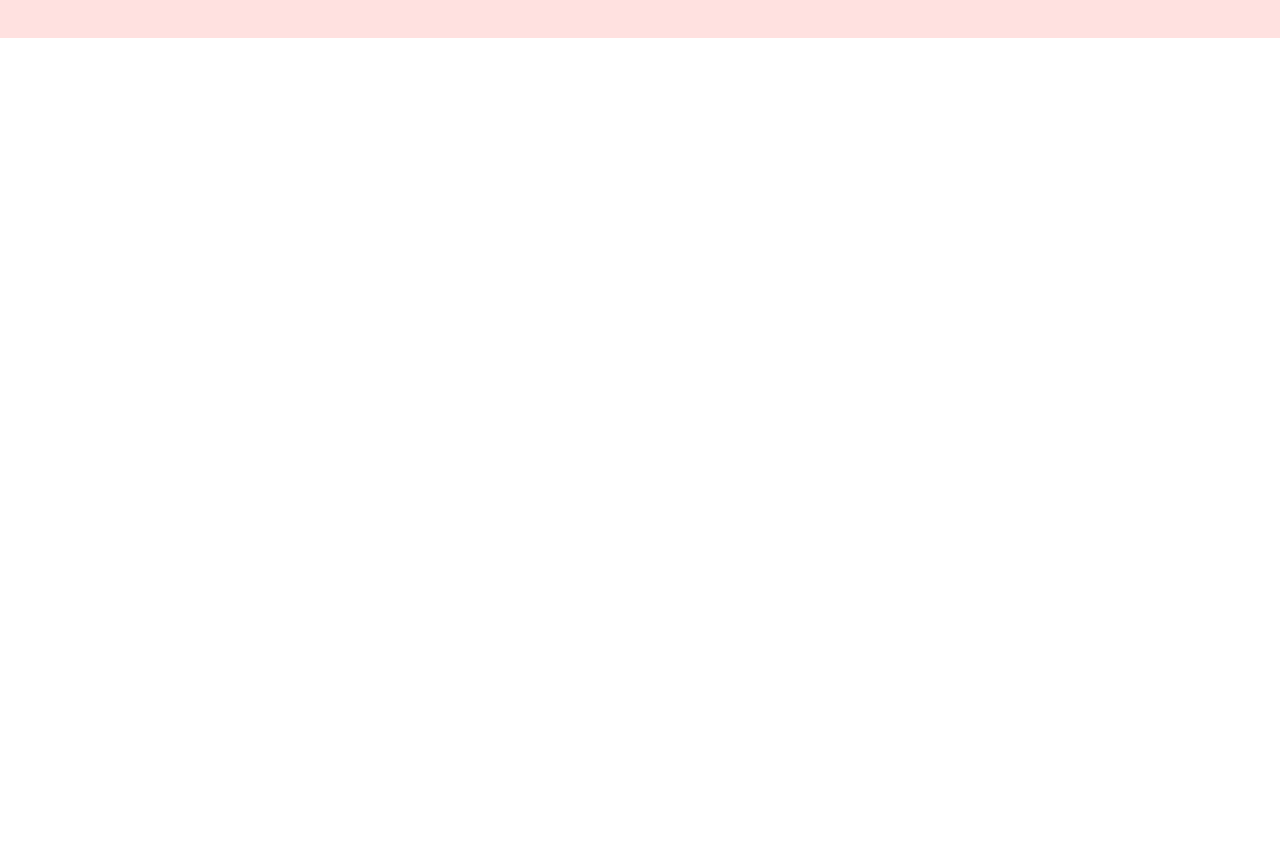
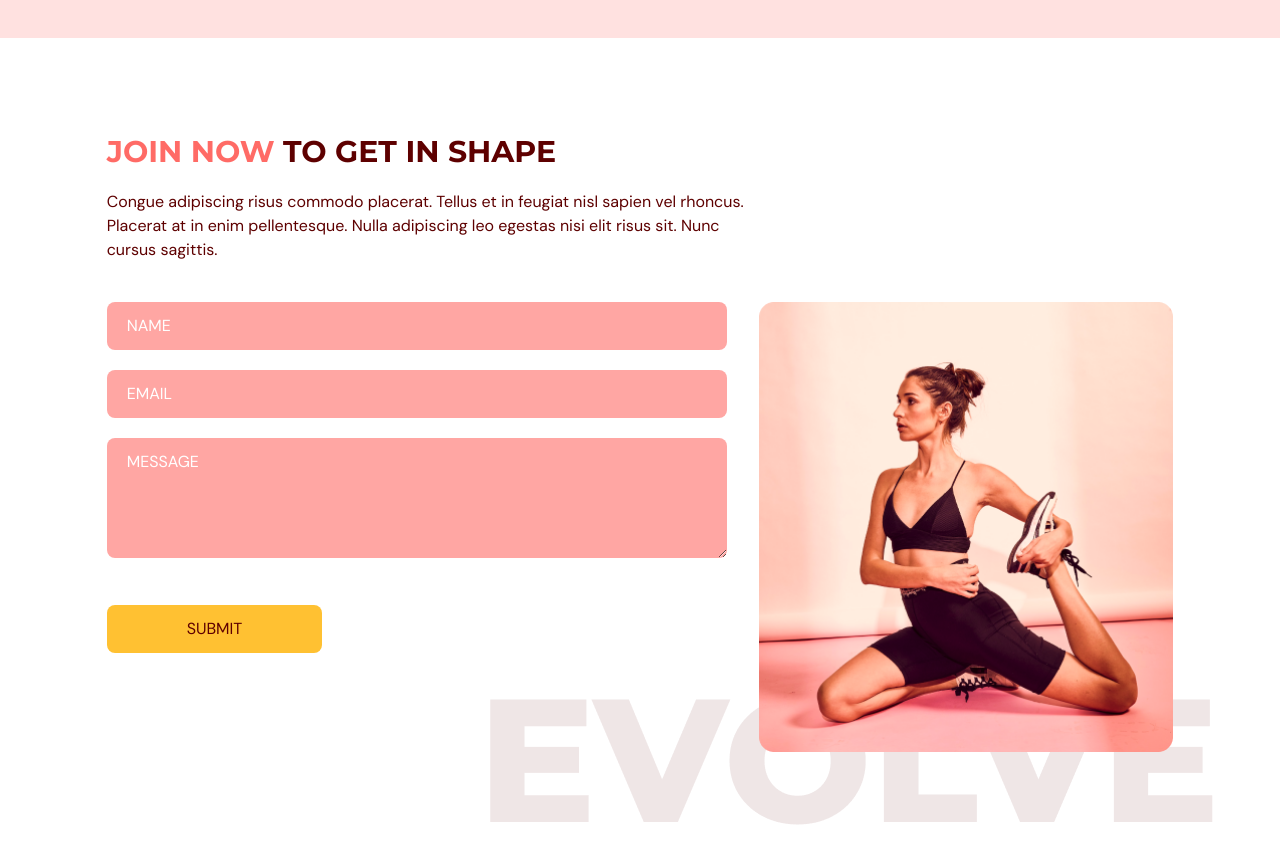
Before and after one commit to horoshopodumaj/fitness, a React (Vite) app in the folder fitness/: page / in a window 1280 px wide. Shown: the part 2960-3824 px from the top of the page. Before the commit the page ends 2998 px from the top, so only its background shows below. Built offline with nearby package versions, Linux system fonts and the light colour scheme.

Commit message:
added contact us component

```diff
--- a/fitness/package.json
+++ b/fitness/package.json
@@ -13,7 +13,8 @@
     "framer-motion": "^10.0.1",
     "react": "^18.2.0",
     "react-anchor-link-smooth-scroll": "^1.0.12",
-    "react-dom": "^18.2.0"
+    "react-dom": "^18.2.0",
+    "react-hook-form": "^7.43.4"
   },
   "devDependencies": {
     "@types/node": "^18.14.4",
--- a/fitness/src/App.tsx
+++ b/fitness/src/App.tsx
@@ -4,6 +4,7 @@
 import Home from "@/scenes/home";
 import Benefits from "./scenes/benefits";
 import OurClasses from "./scenes/ourClasses";
+import ContactUs from "./scenes/contactUs";
 
 function App() {
   const [selectedPage, setSelectedPage] = useState<SelectedPage>(
@@ -32,6 +33,7 @@
       <Home setSelectedPage={setSelectedPage} />
       <Benefits setSelectedPage={setSelectedPage} />
       <OurClasses setSelectedPage={setSelectedPage} />
+      <ContactUs setSelectedPage={setSelectedPage} />
     </div>
   );
 }
--- /dev/null
+++ b/fitness/src/scenes/contactUs/index.tsx
@@ -0,0 +1,160 @@
+import HText from "@/shared/HText";
+import { SelectedPage } from "@/shared/types";
+import { motion } from "framer-motion";
+import React, { useEffect } from "react";
+import { useForm } from "react-hook-form";
+import ContactUsPageGraphic from "../..//assets/ContactUsPageGraphic.png";
+type Props = {
+  setSelectedPage: (value: SelectedPage) => void;
+};
+
+function ContactUs({ setSelectedPage }: Props) {
+  const inputStyles = `mb-5 w-full rounded-lg bg-primary-300 px-5 py-3 placeholder-white`;
+
+  const {
+    register,
+    trigger,
+    reset,
+    formState,
+    formState: { errors, isSubmitSuccessful },
+  } = useForm({ defaultValues: { name: "", email: "", message: "" } });
+  const onSubmit = async (e: any) => {
+    const isValid = await trigger();
+    if (!isValid) {
+      e.preventDefault();
+    }
+  };
+
+  useEffect(() => {
+    if (isSubmitSuccessful) {
+      reset({ name: "", email: "", message: "" });
+    }
+  }, [formState, reset]);
+  return (
+    <section id="contactus" className="mx-auto w-5/6 pt-24 pb-32">
+      <motion.div
+        onViewportEnter={() => setSelectedPage(SelectedPage.ContactUs)}
+      >
+        {/**HEADER */}
+        <motion.div
+          className="md:w-3/5"
+          initial="hidden"
+          whileInView="visible"
+          viewport={{ once: true, amount: 0.5 }}
+          transition={{ duration: 0.5 }}
+          variants={{
+            hidden: { opacity: 0, x: -50 },
+            visible: { opacity: 1, x: 0 },
+          }}
+        >
+          <HText>
+            <span className="text-primary-500">join now</span> to get in shape
+          </HText>
+          <p className="my-5">
+            Congue adipiscing risus commodo placerat. Tellus et in feugiat nisl
+            sapien vel rhoncus. Placerat at in enim pellentesque. Nulla
+            adipiscing leo egestas nisi elit risus sit. Nunc cursus sagittis.
+          </p>
+        </motion.div>
+
+        {/**FORM AND IMAGE */}
+        <div className="mt-10 justify-between gap-8 md:flex">
+          <motion.div
+            className="mt-10 basis-3/5 md:mt-0"
+            initial="hidden"
+            whileInView="visible"
+            viewport={{ once: true, amount: 0.5 }}
+            transition={{ duration: 0.5 }}
+            variants={{
+              hidden: { opacity: 0, y: 50 },
+              visible: { opacity: 1, y: 0 },
+            }}
+          >
+            <form
+              target="_blank"
+              onSubmit={onSubmit}
+              method="POST"
+              action="https://formsubmit.co/54a02628b5d2f469bf587334f9677730"
+            >
+              <input
+                type="text"
+                className={inputStyles}
+                placeholder="NAME"
+                {...register("name", {
+                  required: true,
+                  maxLength: 100,
+                })}
+              />
+              {errors.name && (
+                <p className="mt-1 text-primary-500 ">
+                  {errors.name.type === "required" && "This field is requered"}
+                  {errors.name.type === "maxLength" && "Max length is 100 char"}
+                </p>
+              )}
+              <input
+                type="email"
+                className={inputStyles}
+                placeholder="EMAIL"
+                {...register("email", {
+                  required: true,
+                  pattern: /^[A-Z0-9._%+-]+@[A-Z0-9.-]+\.[A-Z]{2,}$/i,
+                })}
+              />
+              {errors.email && (
+                <p className="mt-1 text-primary-500 ">
+                  {errors.email.type === "required" && "This field is requered"}
+                  {errors.email.type === "pattern" && "Invalid email address"}
+                </p>
+              )}
+              <textarea
+                rows={4}
+                cols={5}
+                className={inputStyles}
+                placeholder="MESSAGE"
+                {...register("message", {
+                  required: true,
+                  maxLength: 2000,
+                })}
+              />
+              {errors.message && (
+                <p className="mt-1 text-primary-500 ">
+                  {errors.message.type === "required" &&
+                    "This field is requered"}
+                  {errors.message.type === "maxLength" &&
+                    "Max length is 2000 char"}
+                </p>
+              )}
+              <button
+                type="submit"
+                className="mt-5 rounded-lg bg-secondary-500 px-20 py-3 transition duration-500 hover:text-white"
+              >
+                SUBMIT
+              </button>
+            </form>
+          </motion.div>
+          <motion.div
+            className="relative mt-16 basis-2/5 md:mt-0"
+            initial="hidden"
+            whileInView="visible"
+            viewport={{ once: true, amount: 0.5 }}
+            transition={{ delay: 0.2, duration: 0.5 }}
+            variants={{
+              hidden: { opacity: 0, y: 50 },
+              visible: { opacity: 1, y: 0 },
+            }}
+          >
+            <div className="w-full before:absolute before:-bottom-20 before:-right-10 before:z-[-1] md:before:content-evolvetext">
+              <img
+                src={ContactUsPageGraphic}
+                alt="contact-us-page-graphic"
+                className="w-full"
+              />
+            </div>
+          </motion.div>
+        </div>
+      </motion.div>
+    </section>
+  );
+}
+
+export default ContactUs;
--- a/fitness/src/shared/types.ts
+++ b/fitness/src/shared/types.ts
@@ -1,6 +1,6 @@
 export enum SelectedPage {
   Home = "home",
-  Benefits = "benefit",
+  Benefits = "benefits",
   OurClasses = "ourclasses",
   ContactUs = "contactus",
 }
```
Also changed, not shown: 1 other file (tests, documents, lock files or other folders).
